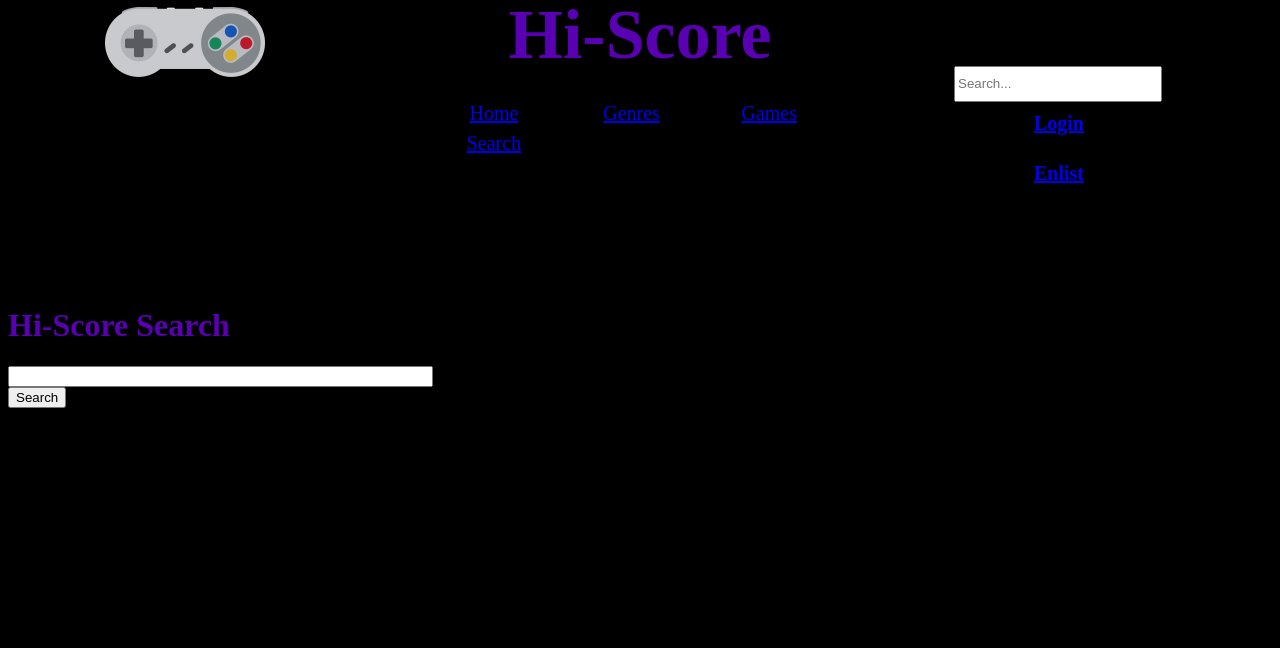
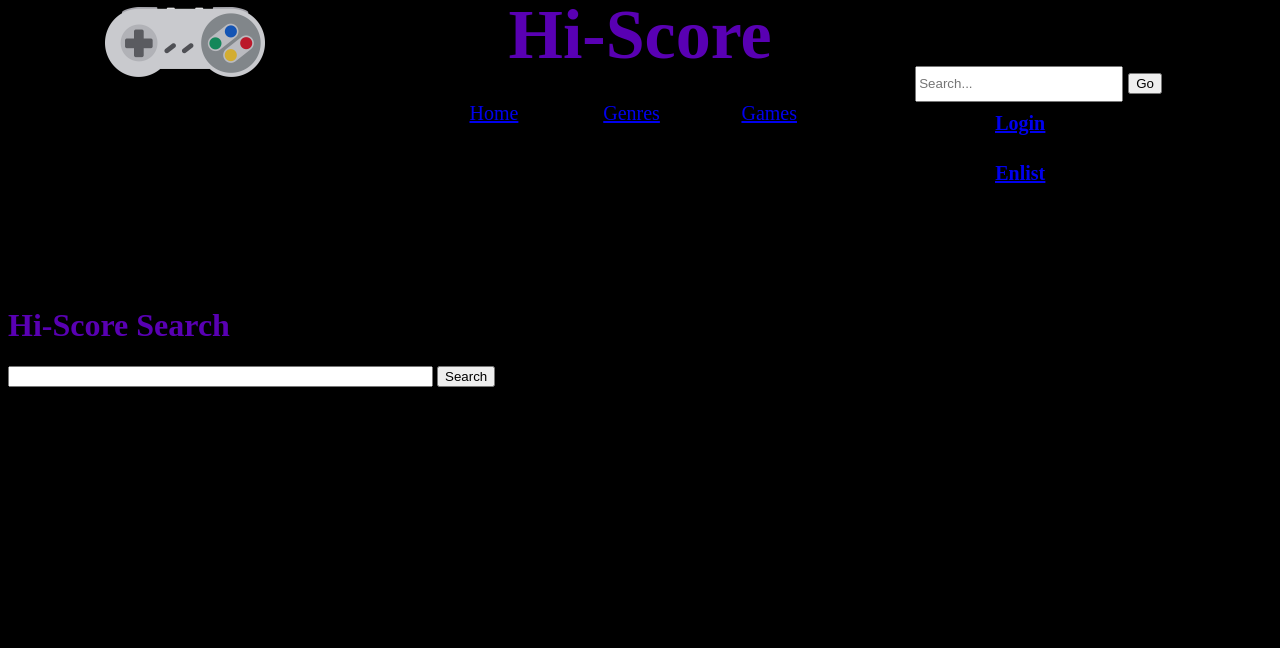
Before and after one commit to Resident-Tofu/hi-score, a Django app: page /hi-score/search/ in a window 1280 px wide. Shown: the top 648 px of the page. Run offline with Django 3.2, Linux system fonts and the light colour scheme; some web fonts are replaced.

Commit message:
Search feature implemented as intended

```diff
--- a/templates/hi-score/base.html
+++ b/templates/hi-score/base.html
@@ -30,13 +30,16 @@
 	 		<li><a href="{% url 'hi-score:home' %}">Home</a></li>
 	 		<li><a href="{% url 'hi-score:genres' %}">Genres</a></li>
 	 		<li><a href="{% url 'hi-score:show_games' %}">Games</a></li>
-            <li><a href="{% url 'hi-score:search' %}">Search</a></li>
 	 	</div>
 	 	<div class="logo">
 	 		<img src="{% static 'images/logo.png' %}" alt="Hi-Score" style="width:160px;height:80px">
 	 	</div>
 	 	<div class="search">
-	 		<input type="text" placeholder="Search..." name="search" style="width:200px;height:30px">
+            <form method="post" action="{% url 'hi-score:search' %}">
+                {% csrf_token %}
+	 		    <input type="text" placeholder="Search..." name="query" style="width:200px;height:30px">
+                <button type="submit">Go</button>
+            </form>
 	 	</div>
 	 	<div class="footer">
 	 		<a href="{% url 'hi-score:contact_us' %}" style="color: #5900B3">Contact Us</a>
--- a/templates/hi-score/search.html
+++ b/templates/hi-score/search.html
@@ -6,33 +6,16 @@
 {% endblock %}
 
 {% block body_block %}
-    <div>
-        <div class="container">
-            <h1>Hi-Score Search</h1>
-        </div>
-    </div>
-    <div>
-        <form id="user-form"
-              method="post"
-              action="{% url 'hi-score:search' %}">
-            {% csrf_token %}
+    <h1>Hi-Score Search</h1>
 
-            <div class="form-group">
-                <input type="text"
-                       size="50"
-                       name="query"
-                       id="query" />
-            </div>
+    <form method="post" action="{% url 'hi-score:search' %}">
+        {% csrf_token %}
+        <input type="text" size="50" name="query" />
+        <button type="submit" name ="submit">Search</button>
+    </form>
 
-            <button type="submit" name ="submit">
-                Search
-            </button>
-        </form>
-    </div>
-    <div>
-        {% if result_list %}
+    {% if result_list %}
         <h2>Results</h2>
-
         <div>
             {% for result in result_list %}
                 <div>
@@ -47,5 +30,5 @@
             {% endfor %}
         </div>
     {% endif %}
-</div>
+
 {% endblock %}
```
